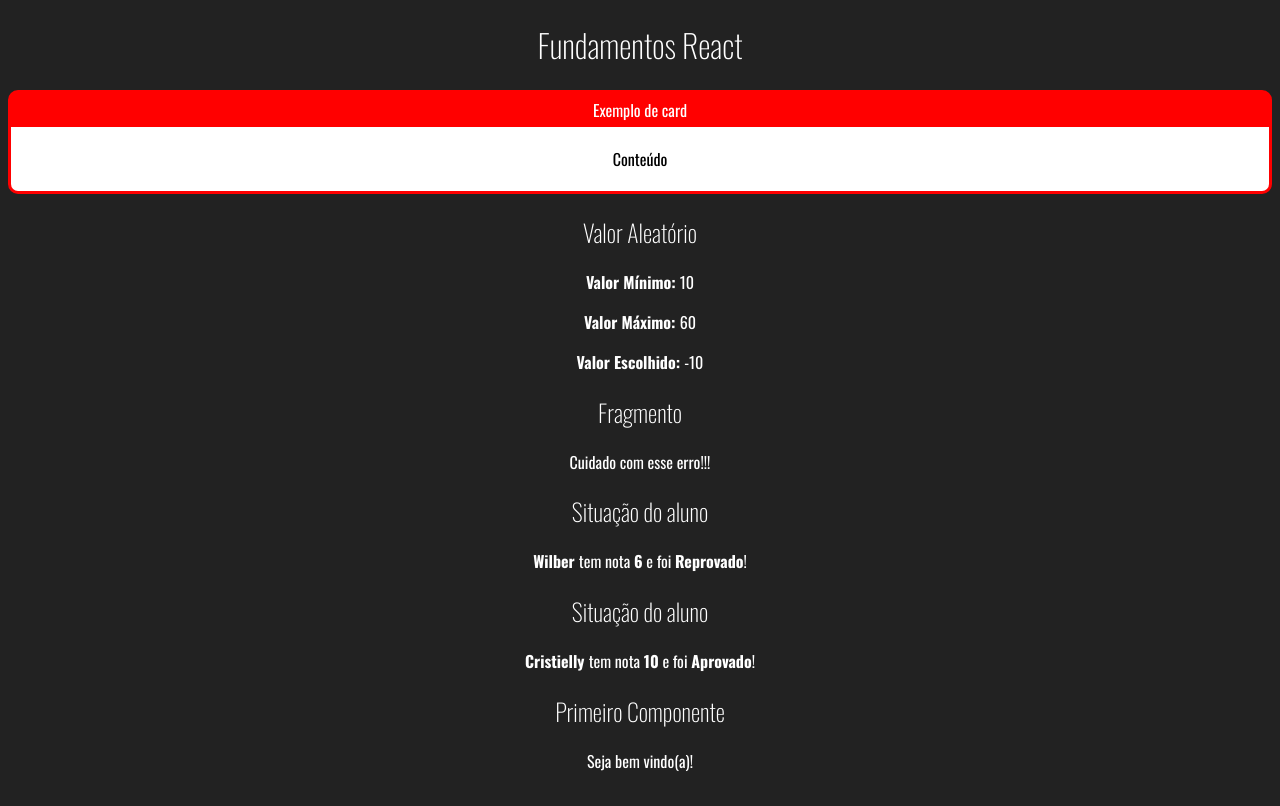
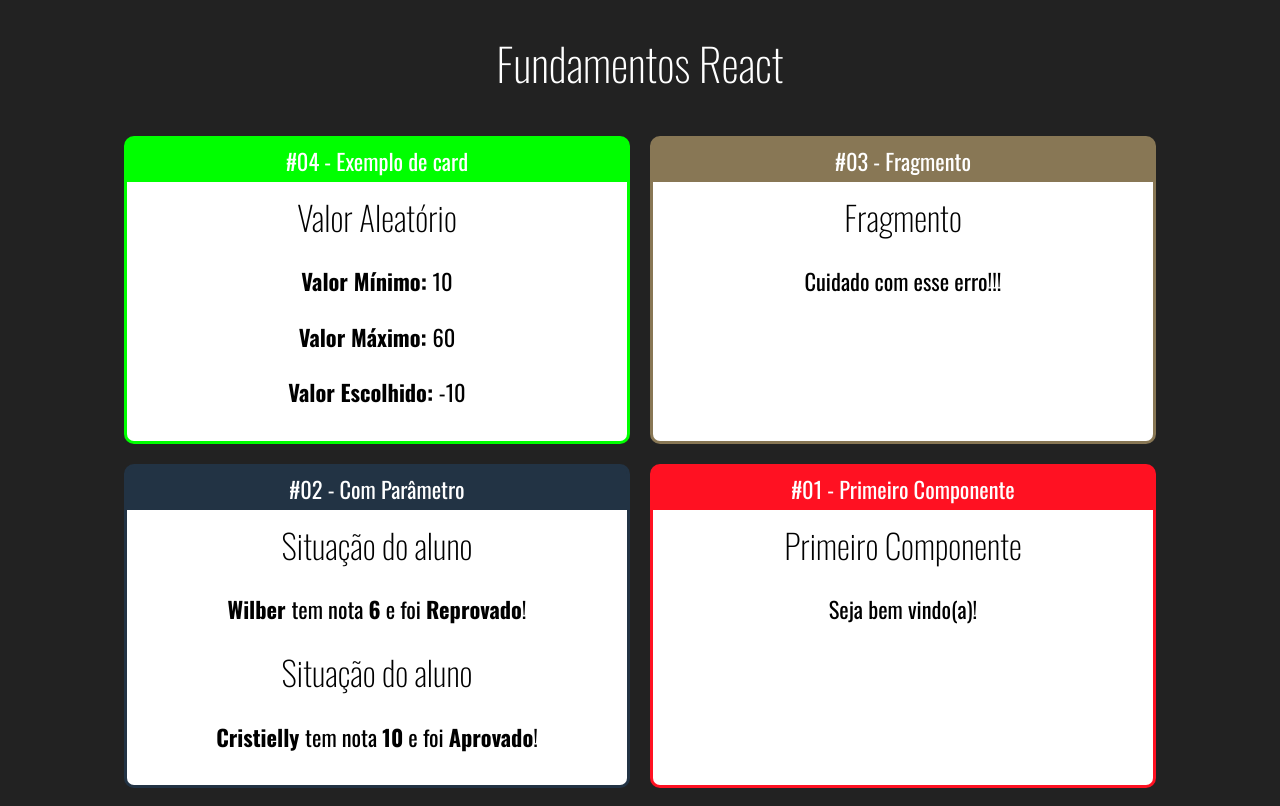
Before and after one commit to wilberchair/curso-react, a React (Create React App) app in the folder fundamentos-react/: page / in a window 1280 px wide. Built offline with nearby package versions, Linux system fonts and the light colour scheme.

Commit message:
chore(react): passando acor do card via parametro e melhorias no layout

```diff
--- /dev/null
+++ b/fundamentos-react/src/App.css
@@ -0,0 +1,5 @@
+.App .Cards {
+  display: flex;
+  flex-wrap: wrap;
+  justify-content: center;
+}
--- a/fundamentos-react/src/App.jsx
+++ b/fundamentos-react/src/App.jsx
@@ -1,3 +1,4 @@
+import './App.css'
 import React from 'react'
 
 import Card from './components/layout/Card'
@@ -10,14 +11,25 @@ import Primeiro from './components/basicos/Primeiro'
 //poderia deixar parenteses sem nada no parametro ou posso deixar o underline
 //que representa que o parametro nao é importante
 export default _ =>
-  <div id='app'>
+  <div className='App'>
     <h1>Fundamentos React</h1>
 
-    <Card title='Exemplo de card'></Card>
+    <div className='Cards'>
+      <Card title='#04 - Exemplo de card' color='#0f0'>
+        <Aleatorio min={10} max={60} />
+      </Card>
 
-    <Aleatorio min={10} max={60} />
-    <Fragmento />
-    <ComParametro title='Situação do aluno' aluno='Wilber' nota={5.3} />
-    <ComParametro title='Situação do aluno' aluno='Cristielly' nota={9.9} />
-    <Primeiro></Primeiro>
+      <Card title='#03 - Fragmento' color='#875'>
+        <Fragmento />
+      </Card>
+
+      <Card title='#02 - Com Parâmetro' color='#234'>
+        <ComParametro title='Situação do aluno' aluno='Wilber' nota={5.3} />
+        <ComParametro title='Situação do aluno' aluno='Cristielly' nota={9.9} />
+      </Card>
+
+      <Card title='#01 - Primeiro Componente' color='#f12'>
+        <Primeiro></Primeiro>
+      </Card>
+    </div>
   </div>
--- a/fundamentos-react/src/components/layout/Card.jsx
+++ b/fundamentos-react/src/components/layout/Card.jsx
@@ -2,10 +2,16 @@ import './card.css'
 import React from 'react'
 
 export default props => {
+
+  const cardStyle = {
+    backgroundColor: props.color || '#f00',
+    borderColor: props.color || '#f00'
+  }
+
   return (
-    <div className='Card'>
+    <div className='Card' style={ cardStyle }>
       <div className='Title'>{ props.title }</div>
-      <div className='Content'>Conteúdo</div>
+      <div className='Content'>{ props.children }</div>
     </div>
   )
 }
--- a/fundamentos-react/src/components/layout/card.css
+++ b/fundamentos-react/src/components/layout/card.css
@@ -1,8 +1,12 @@
 .Card {
-  background-color: red;
-  border: 3px solid red;
+  border: 3px solid;
   border-radius: 10px;
+  display: flex;
+  flex-direction: column;
   overflow: hidden;
+  margin: 10px;
+  max-width: 500px;
+  min-width: 500px;
 }
 
 .Card .Title {
@@ -14,5 +18,6 @@
 .Card .Content{
   background-color: #fff;
   color: #000;
-  padding: 20px;
+  flex-grow: 1;
+  padding: 10px;
 }
--- a/fundamentos-react/src/index.css
+++ b/fundamentos-react/src/index.css
@@ -2,9 +2,14 @@ body {
   background-color: #222;
   color: #fff;
   font-family: Oswald;
+  font-size: 1.4rem;
   text-align: center;
 }
 
 h1, h2, h3 {
   font-weight: 200;
 }
+
+h2, h3 {
+  margin: 0;
+}
```
